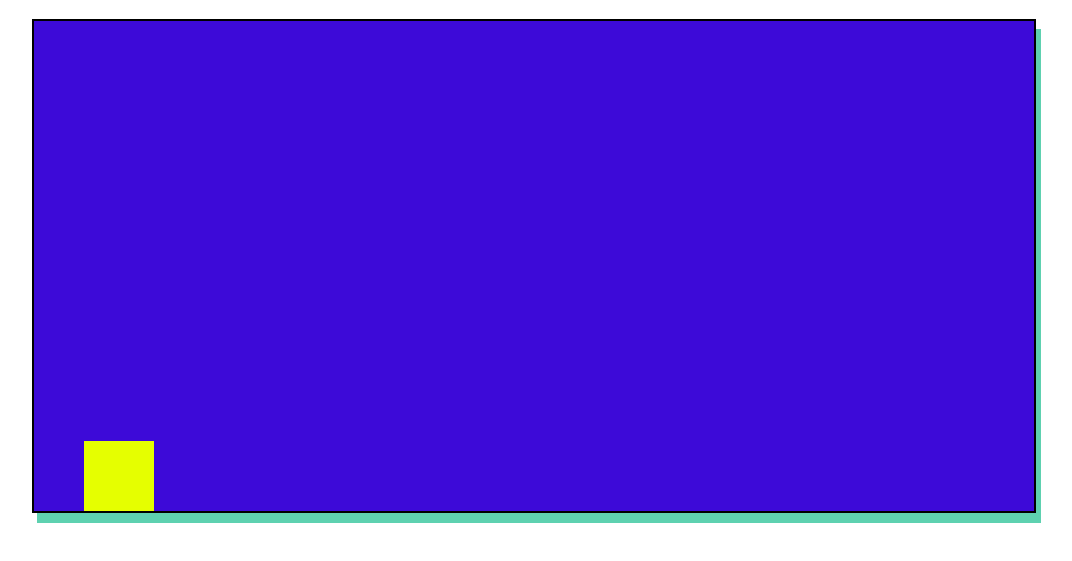
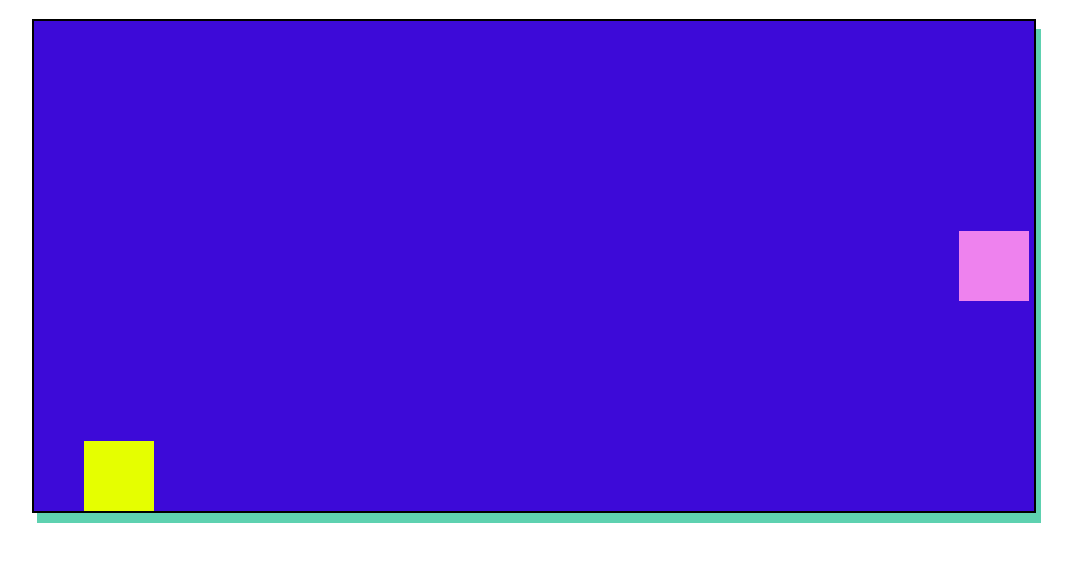
Before and after one commit to bartoszde/banana-lover, a plain HTML site: page index.html in a window 1280 px wide. Shown: the part 61-622 px from the top of the page, without its empty margins (106-1178 px from the left). Drawn offline with Linux system fonts and the light colour scheme.

Commit message:
added one obstacle moving from right to left, centered

```diff
--- a/css/main.css
+++ b/css/main.css
@@ -19,3 +19,8 @@
     bottom: 0;
     left: 50px;
 }
+
+.obstacle {
+    background-color: violet;
+    position: absolute;
+}
--- a/js/main.js
+++ b/js/main.js
@@ -10,19 +10,55 @@ class Player {
     moveUp(){
         if (this.positionY > 0) {
             this.positionY -= 70;                            //player is moving by block of 70px
-            this.playerElm.style.top = this.positionY + "px"
+            this.playerElm.style.top = this.positionY + "px";
         }
     };
 
     moveDown(){
         if (this.positionY < 420) {
             this.positionY += 70;
-            this.playerElm.style.top = this.positionY + "px"
+            this.playerElm.style.top = this.positionY + "px";
         }
     };
 }
 
+class Obstacle {
+    constructor (){
+        this.width = 70;
+        this.height = 70;
+        this.positionX = 1000;
+        this.positionY = 245 - (this.height / 2);
+        this.obstacleElm = null;
+        this.createDomElement();
+    }
+
+    createDomElement(){
+        this.obstacleElm = document.createElement('div');
+
+        this.obstacleElm.className = "obstacle";
+        this.obstacleElm.style.width = this.width  + "px";
+        this.obstacleElm.style.height = this.height  + "px";
+
+
+        const boardElm = document.getElementById("game-board");
+        boardElm.appendChild(this.obstacleElm);
+    };
+
+    moveLeft(){
+        this.positionX = this.positionX - 15;
+        this.obstacleElm.style.left = this.positionX + "px";
+        this.obstacleElm.style.top = this.positionY + "px";
+    }
+}
+
 const myPlayer = new Player();
+const myObstacle = new Obstacle();
+
+
+setInterval(function(){
+    myObstacle.moveLeft();
+}, 1000);
+
 
 document.addEventListener("keydown", (event) => {
     if (event.key === "ArrowUp"){
```
